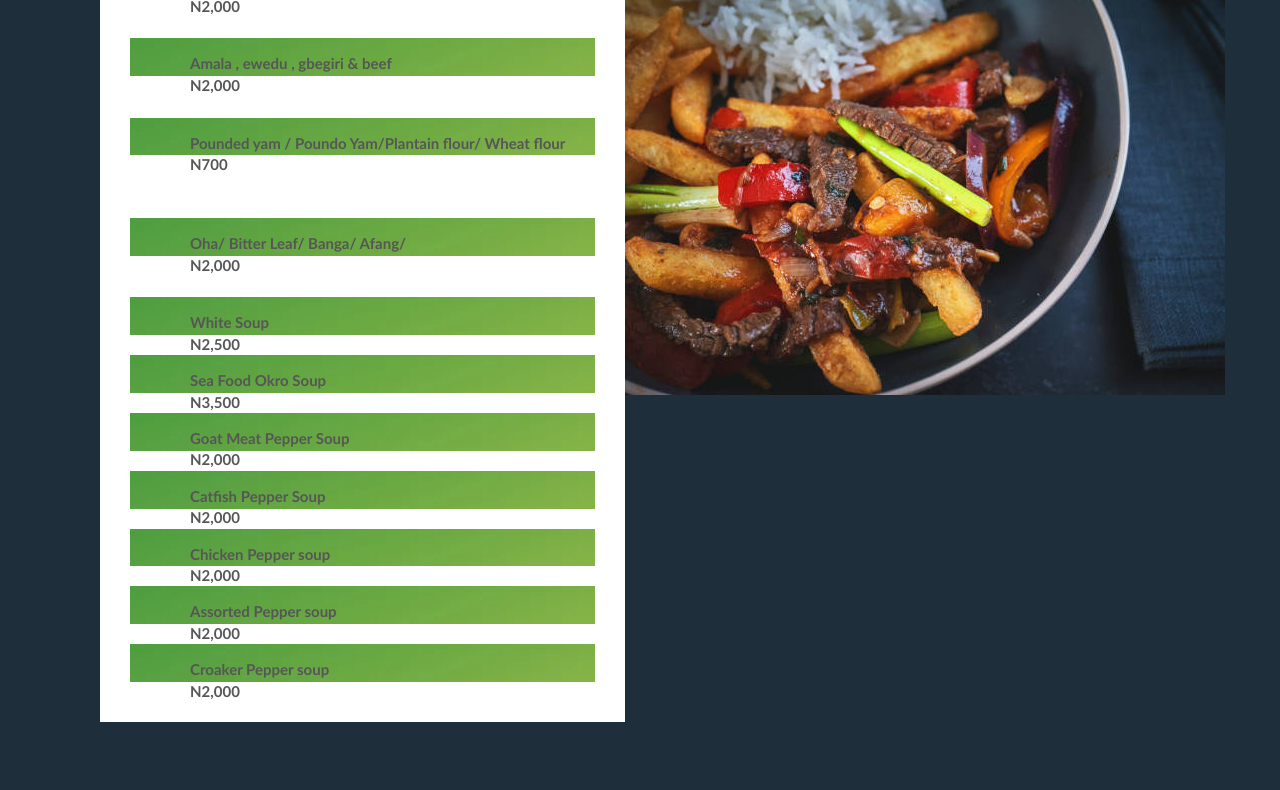
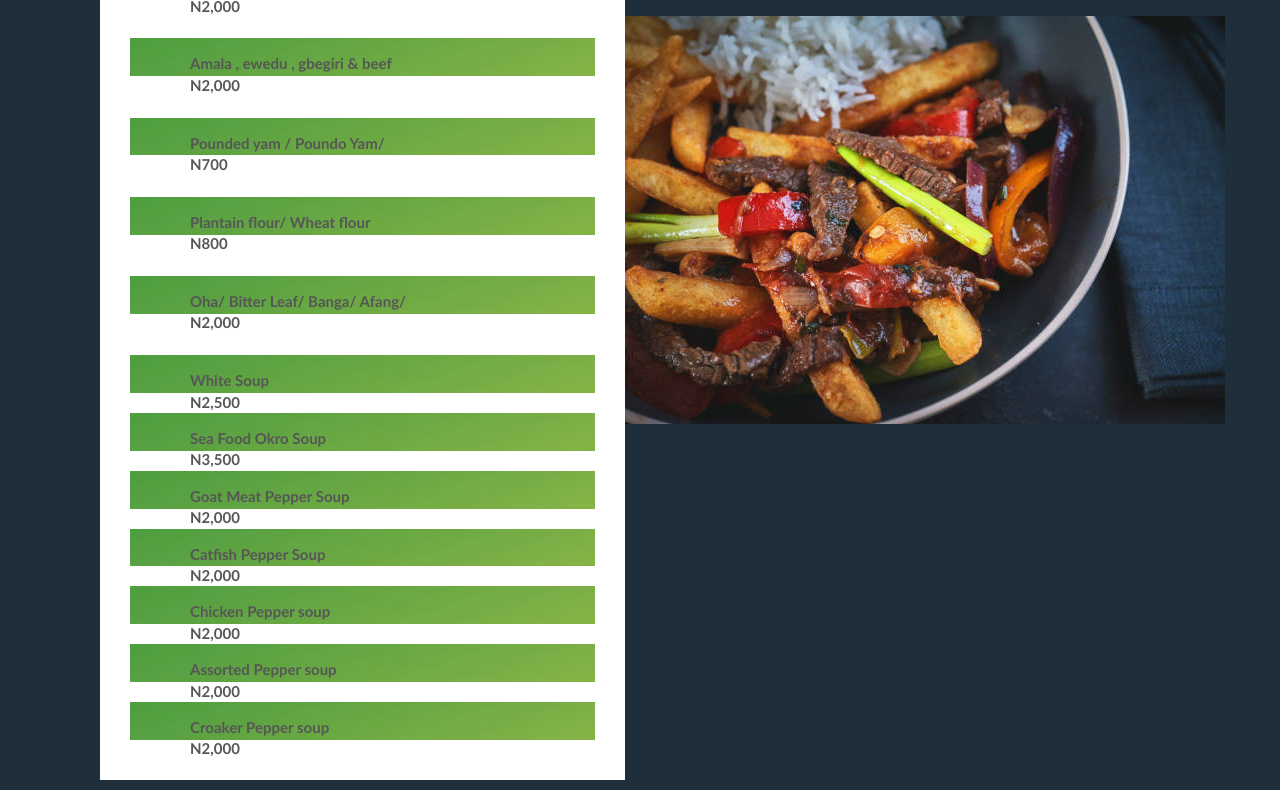
Before and after one commit to Gigx267/Dine-and-Pack-Final-Edit-2024-, a plain HTML site: page food/Resturant.html in a window 1280 px wide. Shown: the part 3410-4200 px from the top of the page. Drawn offline with Linux system fonts and the light colour scheme; files whose address does not match are found by name.

Commit message:
Resturant.html

```diff
--- a/food/Resturant.html
+++ b/food/Resturant.html
@@ -234,7 +234,8 @@ style="{
                                                                                     <li> Semo/Garri , Egusi Soup & beef /goat meat<br>N2,000 </li><BR>
                                                                                     <li> Semo/Garri , Okro Soup & Beef /goat meat<br>N2,000</li><BR>
                                                                                     <li> Amala , ewedu , gbegiri & beef<br>N2,000 </li><BR>
-                                                                                    <li> Pounded yam / Poundo Yam/Plantain flour/ Wheat flour <br> N700</li><BR>
+                                                                                    <li> Pounded yam / Poundo Yam/ <br> N700</li><BR>
+ <li>Plantain flour/ Wheat flour <br> N800</li>
                                                                                    <BR> <li>
 
 
@@ -369,7 +370,7 @@ style="{
                                                                 <div class="footer_widget_content text-center">
                                                                     <div class="col-md-4">
                                                                         <div class="single_widget wow fadeIn" data-wow-duration="2s">
-                                                                            <h3 style="font-family: Arial, Helvetica, sans-serif;"> ORIENTAL GRADEN ACCRA STREET WUSE ZONE 5 ABUJA </h3>
+                                                                            <h3 style="font-family: Arial, Helvetica, sans-serif;"> 14B ORIENTAL GARDEN ACCRA STREET WUSE ZONE 5 ABUJA </h3>
 
                                                                             <div class="single_widget_info">
                                                                                 <p>
```
